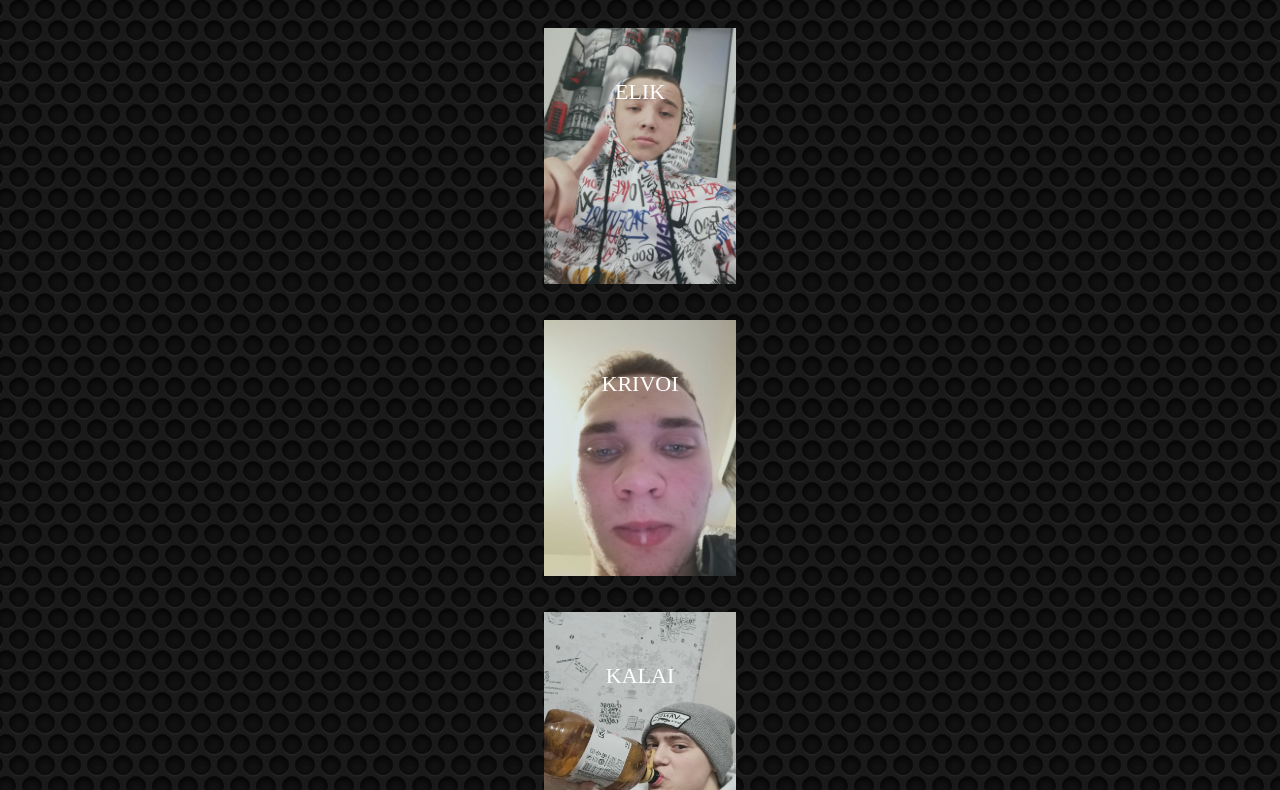
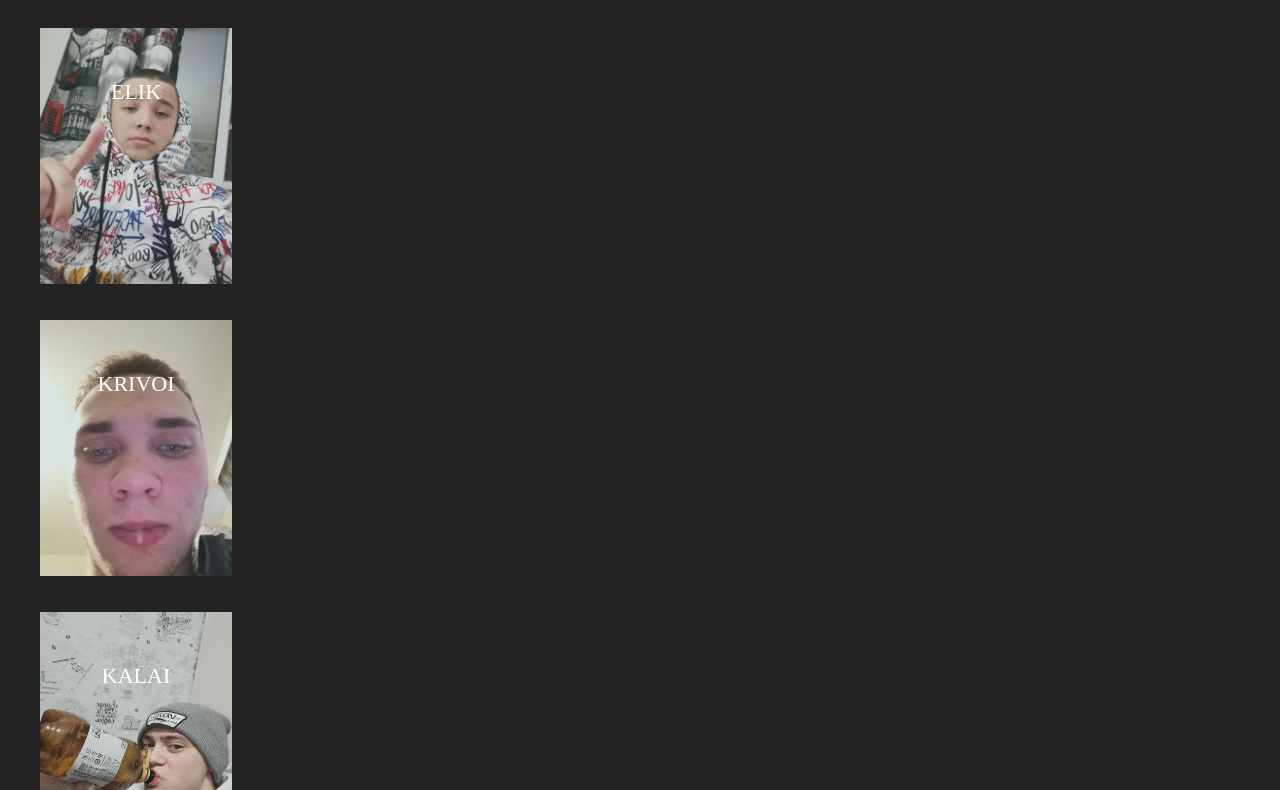
Before and after one commit to cvaga72/eblabanda, a plain HTML site: page index.html in a window 1280 px wide. Shown: the part 89-879 px from the top of the page. Drawn offline with Linux system fonts and the light colour scheme.

Commit message:
Update main.css

```diff
--- a/main.css
+++ b/main.css
@@ -1,8 +1,11 @@
 body {
-  background-image: url('./dotally.png');
-  background-attachment: fixed;
-  background-position: center;
-  background-repeat: repeat;
+  background-color: rgba(0, 0, 0, 0.863);
+  background-repeat: no-repeat;
+  background-size: cover;
+  padding: 0;
+  margin: 0;
+  overflow-y: scroll;
+  display: block;
 }
 
 h1 {
@@ -11,6 +14,11 @@ h1 {
   text-align: right;
   margin-right: 10px;
   word-wrap: break-all;
+}
+
+.razmer {
+ height: 320px;
+ width: 400px;
 }
 
 footer{
@@ -49,10 +57,10 @@ h6 {
 }
 .hover-text-one {
 	overflow: hidden;
-	margin: 0;
+	margin-left: 0px;
 	width: 100%;
 	list-style: none;
-	text-align: center;
+	text-align: left;
 }
 .hover-text-one figure {
 	position: relative;
```
